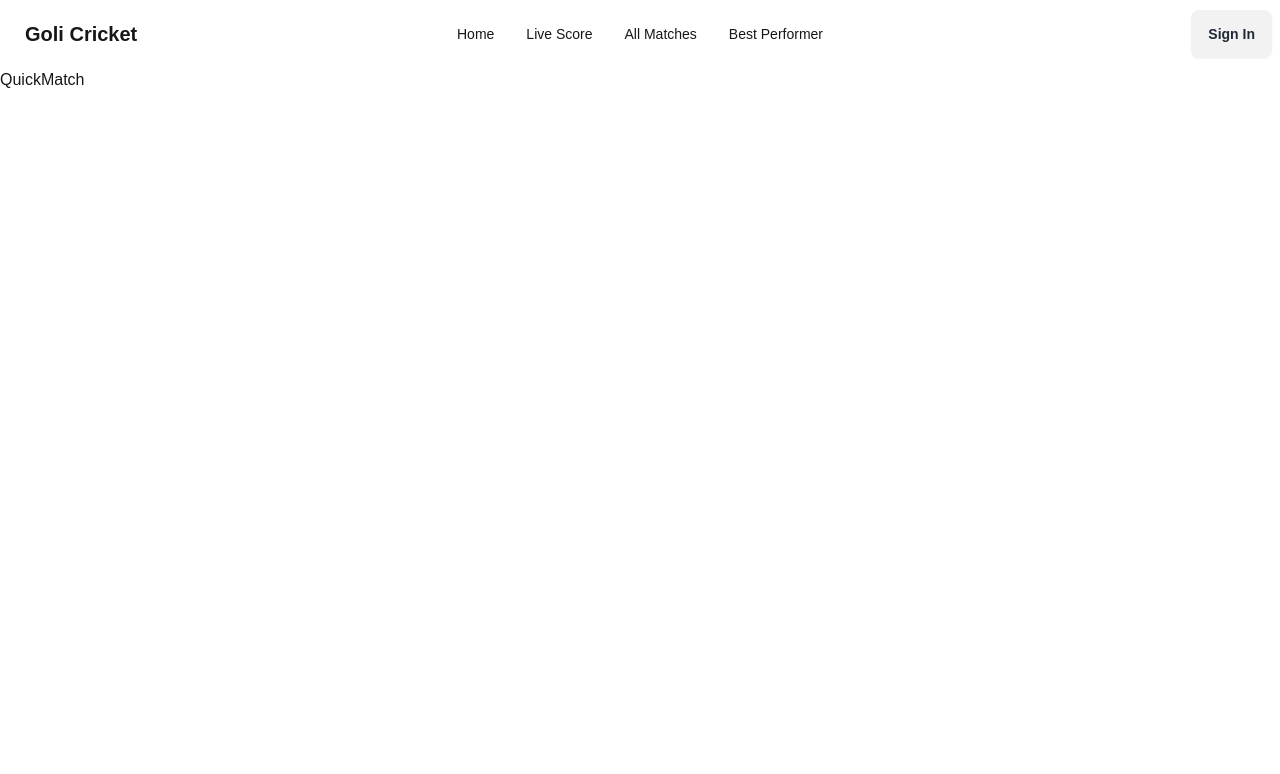
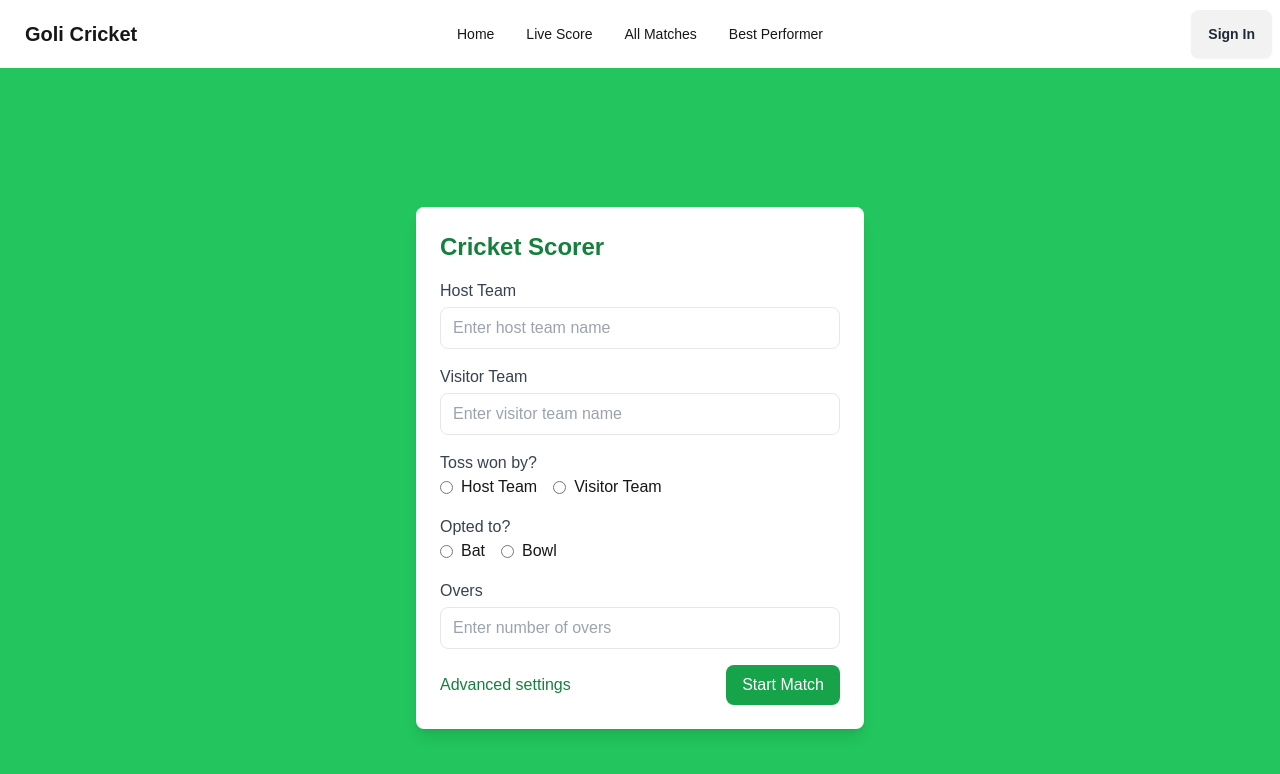
Before and after one commit to afnanhussain2002/goli-cricket, a Next.js app: page /quick-match in a window 1280 px wide. Shown: the top 774 px of the page. Built offline with nearby package versions, Linux system fonts and the light colour scheme; no server answers.

Commit message:
import quick setup match

```diff
--- a/src/app/quick-match/page.tsx
+++ b/src/app/quick-match/page.tsx
@@ -1,8 +1,9 @@
+import QuickMatchForm from '@/components/QuickMatchForm'
 import React from 'react'
 
 const QuickMatch = () => {
   return (
-    <div>QuickMatch</div>
+    <div><QuickMatchForm/></div>
   )
 }
 
--- a/src/components/QuickMatchForm.tsx
+++ b/src/components/QuickMatchForm.tsx
@@ -0,0 +1,96 @@
+import React from 'react';
+
+export default function QuickMatchForm () {
+  return (
+    <div className="min-h-screen bg-green-500 flex items-center justify-center p-4">
+      <div className="bg-white shadow-lg rounded-lg p-6 w-full max-w-md">
+        <h1 className="text-2xl font-bold text-green-700 mb-4">Cricket Scorer</h1>
+        <form>
+          {/* Team Names */}
+          <div className="mb-4">
+            <label htmlFor="host-team" className="block text-gray-700 font-medium mb-1">
+              Host Team
+            </label>
+            <input
+              id="host-team"
+              type="text"
+              placeholder="Enter host team name"
+              className="w-full px-3 py-2 border rounded-lg focus:outline-none focus:ring-2 focus:ring-green-500"
+            />
+          </div>
+
+          <div className="mb-4">
+            <label htmlFor="visitor-team" className="block text-gray-700 font-medium mb-1">
+              Visitor Team
+            </label>
+            <input
+              id="visitor-team"
+              type="text"
+              placeholder="Enter visitor team name"
+              className="w-full px-3 py-2 border rounded-lg focus:outline-none focus:ring-2 focus:ring-green-500"
+            />
+          </div>
+
+          {/* Toss Winner */}
+          <div className="mb-4">
+            <p className="text-gray-700 font-medium">Toss won by?</p>
+            <div className="flex items-center space-x-4">
+              <label className="flex items-center">
+                <input type="radio" name="toss" value="host" className="mr-2" />
+                Host Team
+              </label>
+              <label className="flex items-center">
+                <input type="radio" name="toss" value="visitor" className="mr-2" />
+                Visitor Team
+              </label>
+            </div>
+          </div>
+
+          {/* Opted To */}
+          <div className="mb-4">
+            <p className="text-gray-700 font-medium">Opted to?</p>
+            <div className="flex items-center space-x-4">
+              <label className="flex items-center">
+                <input type="radio" name="opted" value="bat" className="mr-2" />
+                Bat
+              </label>
+              <label className="flex items-center">
+                <input type="radio" name="opted" value="bowl" className="mr-2" />
+                Bowl
+              </label>
+            </div>
+          </div>
+
+          {/* Overs */}
+          <div className="mb-4">
+            <label htmlFor="overs" className="block text-gray-700 font-medium mb-1">
+              Overs
+            </label>
+            <input
+              id="overs"
+              type="number"
+              placeholder="Enter number of overs"
+              className="w-full px-3 py-2 border rounded-lg focus:outline-none focus:ring-2 focus:ring-green-500"
+            />
+          </div>
+
+          {/* Buttons */}
+          <div className="flex justify-between items-center">
+            <button
+              type="button"
+              className="text-green-700 font-medium hover:underline"
+            >
+              Advanced settings
+            </button>
+            <button
+              type="submit"
+              className="bg-green-600 text-white px-4 py-2 rounded-lg hover:bg-green-700"
+            >
+              Start Match
+            </button>
+          </div>
+        </form>
+      </div>
+    </div>
+  );
+}
```
